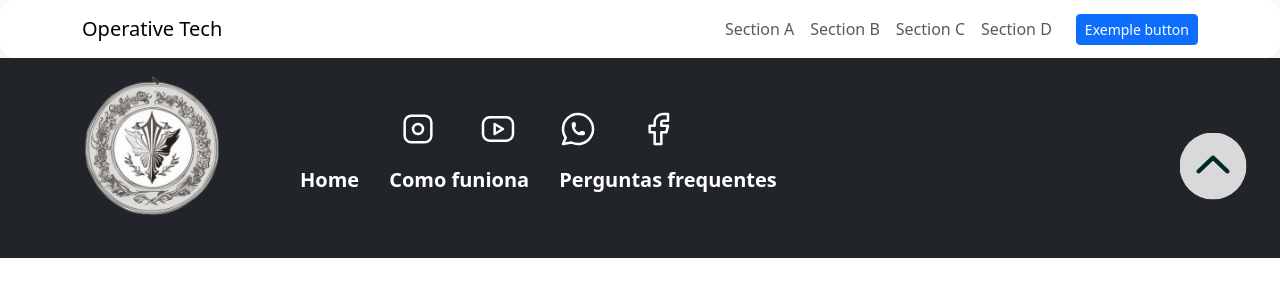
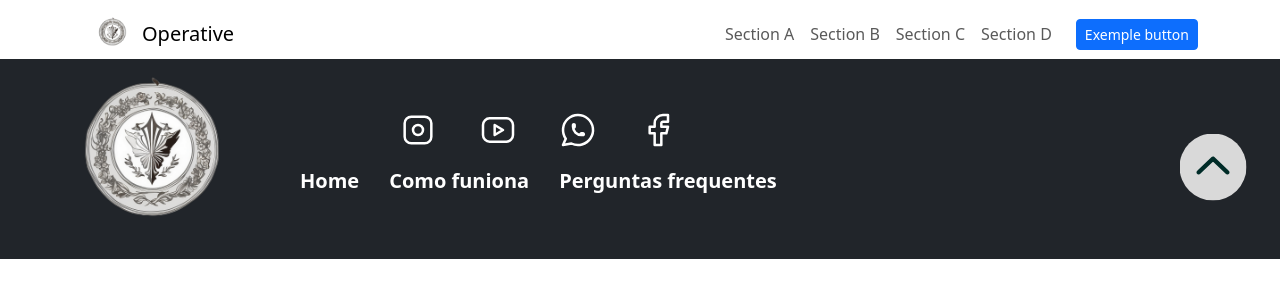
Before and after one commit to flavianoredressa/site-template, an Angular app: page / in a window 1280 px wide. Shown: the top 300 px of the page. Built offline with nearby package versions, Linux system fonts and the light colour scheme.

Commit message:
wip(topbar): implementing topbar

```diff
--- a/src/app/core/datas/nav-items.ts
+++ b/src/app/core/datas/nav-items.ts
@@ -4,21 +4,21 @@ export const NavItems: Array<INavItem> = [
   {
     icon: 'fa-solid fa-ban',
     name: 'Section A',
-    url: '#',
+    url: '/home',
   },
   {
     icon: 'fa-solid fa-ban',
     name: 'Section B',
-    url: '#',
+    url: '/home',
   },
   {
     icon: 'fa-solid fa-ban',
     name: 'Section C',
-    url: '#',
+    url: '/home',
   },
   {
     icon: 'fa-solid fa-ban',
     name: 'Section D',
-    url: '#',
+    url: '/home',
   },
 ];
--- a/src/app/layouts/layout.component.html
+++ b/src/app/layouts/layout.component.html
@@ -1,11 +1,17 @@
-<div class="position-relative">
+<div class="layout-container">
   <!-- <div class="sidebar" [ngClass]="{ 'toggle-sidebar': isToggle }">
     <app-sidebar (toggleSidebar)="isToggle = !isToggle"></app-sidebar>
   </div> -->
 
   <main class="main-content" [ngClass]="{ 'toggle-main ': isToggle }">
-    <app-topbar (toggleSidebar)="isToggle = !isToggle"></app-topbar>
-    <router-outlet></router-outlet>
+    <div class="topbar-container" [ngClass]="{ 'topbar-black': isSticky }">
+      <app-topbar (toggleSidebar)="isToggle = !isToggle"></app-topbar>
+    </div>
+
+    <div class="outlet-container">
+      <router-outlet></router-outlet>
+    </div>
+
     <app-footer></app-footer>
   </main>
 </div>
--- a/src/app/layouts/layout.component.scss
+++ b/src/app/layouts/layout.component.scss
@@ -1,17 +1,7 @@
-// .sidebar {
-//   position: fixed;
-//   top: 0;
-//   bottom: 0;
-//   width: 15.625rem;
-//   margin-left: 0;
-//   z-index: 1032;
-//   -webkit-transition: all 0.25s ease;
-//   -moz-transition: all 0.25s ease;
-//   transition: all 0.25s ease;
-// }
+.layout-container {
+  position: relative;
 
   main {
-  // margin-left: 15.625rem;
     position: relative;
     min-height: 100vh;
   }
@@ -23,3 +13,25 @@ main {
   .toggle-sidebar {
     width: 4.5rem !important;
   }
+
+  .topbar-container {
+    position: fixed;
+    top: 0;
+    width: 100%;
+    z-index: 1000;
+    border: 0.0625rem solid transparent;
+    transition: background 0.3s ease, box-shadow 0.3s ease, border 0.3s ease;
+  }
+
+  .topbar-black {
+    background: rgba(255, 255, 255, 0.2);
+    box-shadow: 0 0.25rem 1.875rem rgba(0, 0, 0, 0.1);
+    backdrop-filter: blur(0.3125rem);
+    -webkit-backdrop-filter: blur(0.3125rem);
+    border: 0.0625rem solid rgba(255, 255, 255, 0.3);
+  }
+
+  .outlet-container {
+    margin-top: 3.6875rem;
+  }
+}
--- a/src/app/layouts/layout.component.ts
+++ b/src/app/layouts/layout.component.ts
@@ -1,5 +1,5 @@
 import { CommonModule } from '@angular/common';
-import { Component, OnInit, inject } from '@angular/core';
+import { Component, HostListener, OnInit, inject } from '@angular/core';
 import { RouterModule } from '@angular/router';
 import { TopbarComponent } from './topbar/topbar.component';
 import { FooterComponent } from './footer/footer.component';
@@ -15,6 +15,12 @@ import { EmitterEventService } from '../services/emitter-event.service';
 export class LayoutComponent implements OnInit {
   private emitterEvent = inject(EmitterEventService);
   isToggle = false;
+  isSticky = false;
+
+  @HostListener('window:scroll', ['$event'])
+  onScroll() {
+    this.isSticky = window.scrollY > 0;
+  }
 
   ngOnInit() {
     this.subscribeTop();
@@ -22,7 +28,7 @@ export class LayoutComponent implements OnInit {
 
   subscribeTop() {
     this.emitterEvent.subscrible('go-to-top', () => {
-      window.scrollTo({top: 0});
+      window.scrollTo({ top: 0 });
     });
   }
 }
--- a/src/app/layouts/topbar/topbar.component.html
+++ b/src/app/layouts/topbar/topbar.component.html
@@ -1,11 +1,14 @@
 <nav class="navbar navbar-expand-lg">
   <div class="container">
-    <a class="navbar-brand" href="#">Operative Tech</a>
+    <div class="navbar-brand">
+      <img src="assets/images/exemplo-logo2.png" alt="" />
+      <a class="navbar-brand" routerLink="/home">Operative</a>
+    </div>
 
     <div class="collapse navbar-collapse justify-content-end" id="navbarNav">
       <ul class="navbar-nav">
         <li class="nav-item" *ngFor="let item of navItems">
-          <a class="nav-link" href="{{ item.url }}">{{ item.name }}</a>
+          <a class="nav-link" [routerLink]="item.url">{{ item.name }}</a>
         </li>
 
         <li class="nav-item align-self-center ms-3">
@@ -14,15 +17,27 @@
       </ul>
     </div>
 
-    <button class="navbar-toggler" type="button" (click)="open(content)">
-      <span class="navbar-toggler-icon"></span>
+    <button
+      class="navbar-toggler"
+      type="button"
+      (click)="open(content)"
+      (mouseenter)="onMouseEnter()"
+      (mouseleave)="onMouseLeave()"
+    >
+      <i
+        class="fa-solid"
+        [ngClass]="{ 'fa-bars-staggered': !isHovered, 'fa-bars': isHovered }"
+      ></i>
     </button>
   </div>
 </nav>
 
 <ng-template #content let-offcanvas>
   <div class="offcanvas-header">
-    <h4 class="offcanvas-title" id="offcanvas-basic-title">Operative Tech</h4>
+    <div class="navbar-brand">
+      <img src="assets/images/exemplo-logo2.png" alt="" />
+      <a class="navbar-brand" routerLink="/home">Operative</a>
+    </div>
 
     <button
       type="button"
@@ -40,7 +55,7 @@
         <i *ngIf="item" class="{{ item.icon }}"></i>
         <a
           class="nav-link"
-          href="{{ item.url }}"
+          routerLink="{{ item.url }}"
           (click)="offcanvas.close(item.name)"
         >
           {{ item.name }}
--- a/src/app/layouts/topbar/topbar.component.scss
+++ b/src/app/layouts/topbar/topbar.component.scss
@@ -1,52 +1,68 @@
-.navbar {
-  background: rgba(255, 255, 255, 0.2);
-  border-radius: 16px;
-  box-shadow: 0 4px 30px rgba(0, 0, 0, 0.1);
-  backdrop-filter: blur(5px);
-  -webkit-backdrop-filter: blur(5px);
-  border: 1px solid rgba(255, 255, 255, 0.3);
-}
-
 .offcanvas-menu {
   .nav-item {
     display: flex;
     align-items: center;
-    padding: 15px;
+    padding: 0.9375rem;
     border-radius: 0;
-    height: 60px;
-    color: #000;
+    height: 3.75rem;
+    color: #3b3b3b;
     font-weight: 400;
     cursor: pointer;
 
     &:hover {
-      background: #e7f6f8;
-      color: #00acc4;
-      border-radius: 8px;
+      background: var(--light-gray);
+      color: var(--text-dark);
+      border-radius: 0.5rem;
       .nav-link {
-        color: #00acc4;
+        color: var(--text-dark);
       }
     }
   }
 
   .nav-link {
-    color: #000;
+    color: var(--text-dark);
 
     &:hover {
-      color: #00acc4;
+      color: var(--text-dark);
     }
   }
 
   .nav-link + .nav-item :hover {
-    color: #00acc4;
+    color: var(--text-dark);
   }
 }
 
 .close {
-  font-size: 22px;
-  padding: 6px 14px;
+  font-size: 1.375rem;
+  padding: 0.375rem 0.875rem;
+
   &:hover {
-    background-color: #e7f6f8;
-    border-radius: 8px;
-    color: #00acc4;
+    background-color: var(--light-gray);
+    border-radius: 0.5rem;
+    color: var(--text-dark);
   }
 }
+
+.navbar-brand {
+  display: flex;
+  align-items: center;
+  justify-content: center;
+
+  img {
+    max-height: 2.5rem;
+  }
+}
+
+.navbar-toggler {
+  width: 2.8125rem;
+  border: none !important;
+  padding: 0.5rem 0.75rem;
+  box-shadow: none;
+
+  .fa-bars-staggered:before {
+    content: "\f0c9";
+  }
+  .fa-bars:before {
+    content: "\f550";
+  }
+}
--- a/src/app/layouts/topbar/topbar.component.ts
+++ b/src/app/layouts/topbar/topbar.component.ts
@@ -1,16 +1,17 @@
 import { CommonModule } from '@angular/common';
-import { Component, TemplateRef } from '@angular/core';
+import { Component, HostListener, TemplateRef } from '@angular/core';
 import {
   NgbOffcanvas,
   NgbOffcanvasModule,
   OffcanvasDismissReasons,
 } from '@ng-bootstrap/ng-bootstrap';
 import { NavItems } from '../../core/datas/nav-items';
+import { RouterModule } from '@angular/router';
 
 @Component({
   selector: 'app-topbar',
   standalone: true,
-  imports: [CommonModule],
+  imports: [CommonModule, RouterModule],
   providers: [NgbOffcanvasModule],
   templateUrl: './topbar.component.html',
   styleUrl: './topbar.component.scss',
@@ -18,6 +19,7 @@ import { NavItems } from '../../core/datas/nav-items';
 export class TopbarComponent {
   navItems = NavItems;
   closeResult = '';
+  isHovered = false;
 
   constructor(public offcanvas: NgbOffcanvas) {}
 
@@ -48,4 +50,12 @@ export class TopbarComponent {
         return `with: ${reason}`;
     }
   }
+
+  onMouseEnter() {
+    this.isHovered = true;
+  }
+
+  onMouseLeave() {
+    this.isHovered = false;
+  }
 }
--- a/src/app/pages/home/home.component.html
+++ b/src/app/pages/home/home.component.html
@@ -1,2 +1 @@
-<div class="container-max-width">
-</div>
+<div class="container-max-width" style="min-height: 999px"></div>
```
Lines whose indentation alone changed are shown as unchanged.
